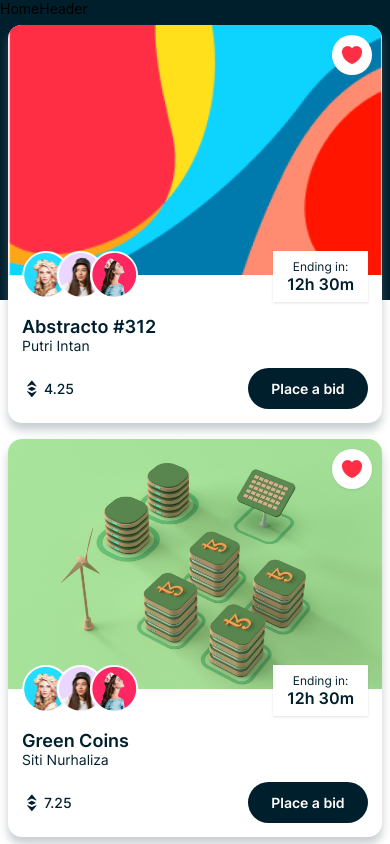
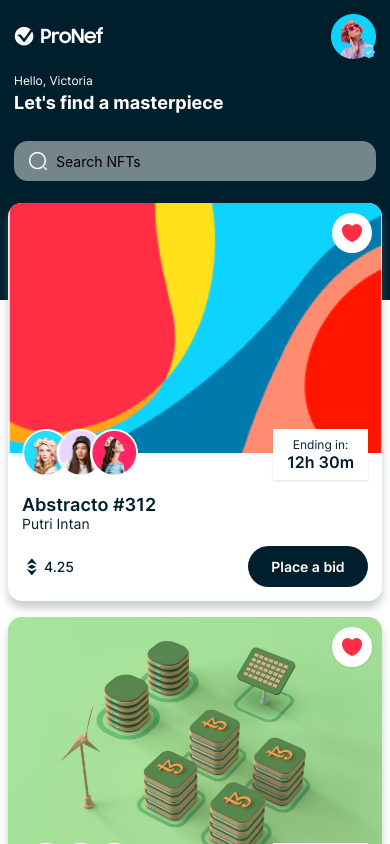
Before and after one commit to snyder625/NFT-Marketplace, a React Native app: screen /Home in a window 390 px wide. Shown: the top 844 px of the page. Built offline with nearby package versions, Linux system fonts and the light colour scheme.

Commit message:
Header Added

```diff
--- a/components/HomeHeader.js
+++ b/components/HomeHeader.js
@@ -1,10 +1,70 @@
-import { View, Text } from 'react-native'
-import React from 'react'
+import { View, Text, Image, TextInput } from 'react-native'
 
-const HomeHeader = () => {
+import { COLORS, FONTS, SIZES, assets } from '../constants';
+
+const HomeHeader = ({ onSearch }) => {
   return (
-    <View>
-      <Text>HomeHeader</Text>
+    <View style={{
+      backgroundColor: COLORS.primary,
+      padding: SIZES.font,
+    }}>
+      <View style={{
+        flexDirection: 'row',
+        justifyContent: 'space-between',
+        alignItems: 'center'
+      }}>
+        <Image
+          source={assets.logo}
+          resizeMode= "contain"
+          style={{ width: 90, height: 25}}
+        />
+
+        <View style={{
+          width: 45, height: 45
+        }}>
+          <Image
+            source={assets.person01}
+            resizeMode= "contain"
+            style={{width: '100%', height: '100%'}}
+          />
+          <Image
+            source={assets.badge}
+            resizeMode= "contain"
+            style={{position: 'absolute', width: 15, height: 15, bottom: 0, right: 0}}
+          />
+        </View>
+      </View>
+      <View style={{marginVertical: SIZES.font}}>
+        <Text style={{fontFamily: FONTS.regular, fontSize: SIZES.small, color: COLORS.white}}>
+          Hello, Victoria
+        </Text>
+        <Text style={{fontFamily: FONTS.bold, fontSize: SIZES.large, color: COLORS.white, marginTop: SIZES.base / 2 }}>
+          Let's find a masterpiece
+        </Text>
+      </View>
+
+      <View style={{marginTop: SIZES.font}}>
+        <View style={{
+          width: '100%',
+          borderRadius: SIZES.font,
+          backgroundColor: COLORS.gray,
+          flexDirection: 'row',
+          alignItems: 'center',
+          paddingHorizontal: SIZES.font,
+          paddingVertical: SIZES.small - 2
+        }}>
+          <Image
+            source={assets.search}
+            resizeMode= "contain"
+            style={{ width: 20, height: 20, marginRight: SIZES.base }}
+          />
+          <TextInput
+            placeholder="Search NFTs"
+            style={{ flex: 1 }}
+            onChangeText={onSearch}
+          />
+        </View>
+      </View>
     </View>
   )
 }
```
